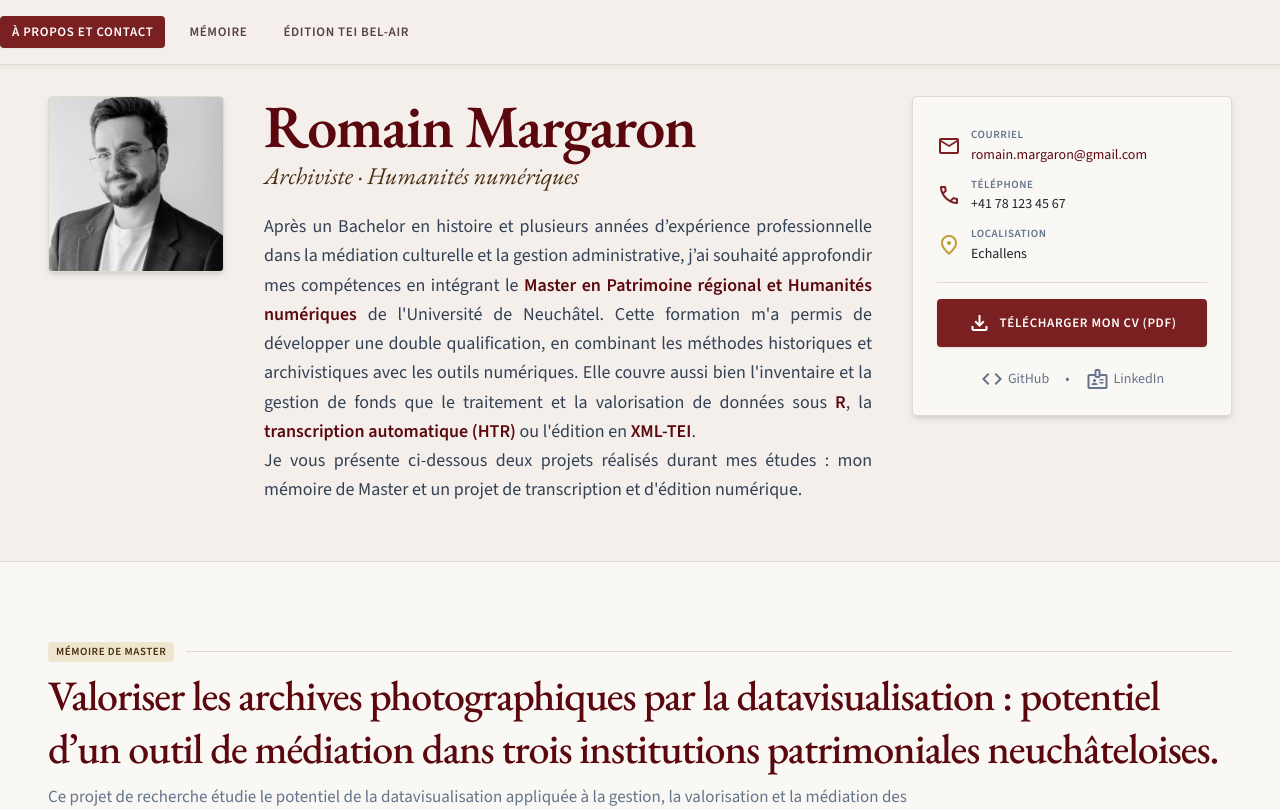
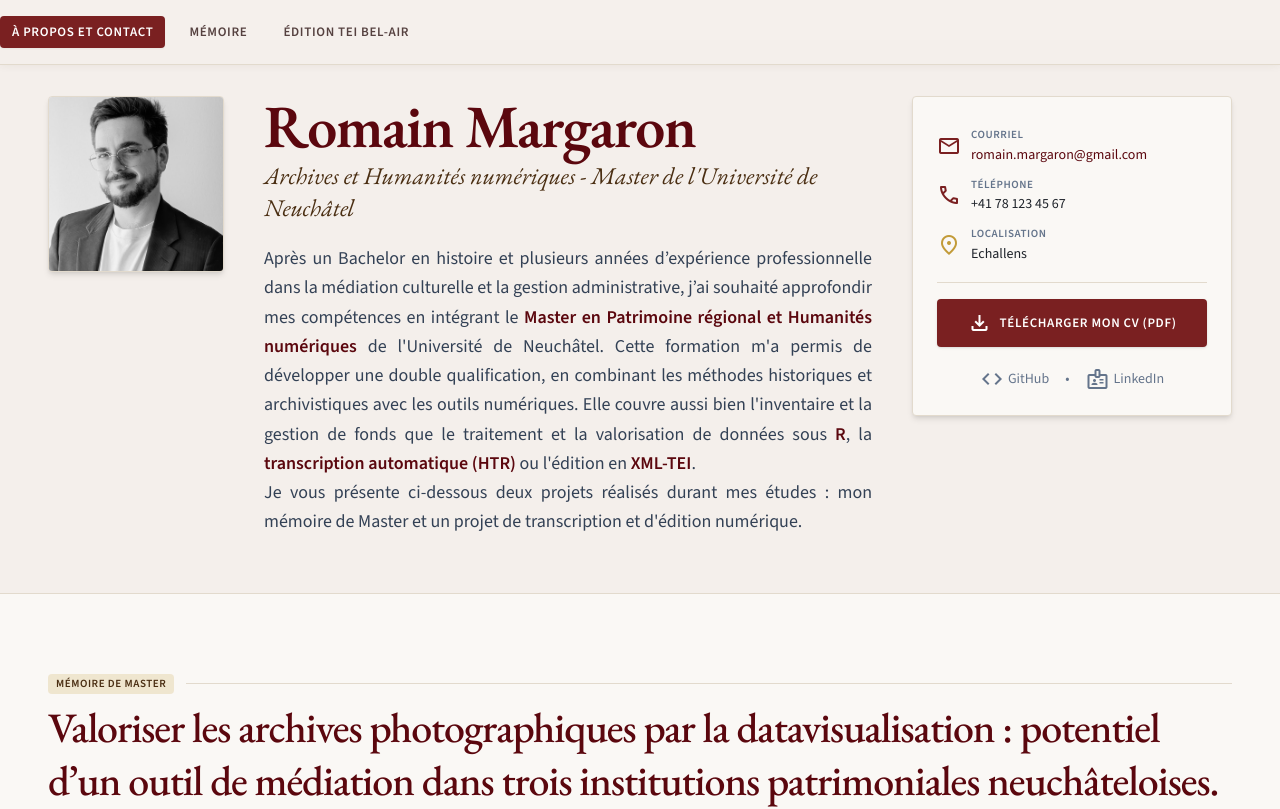
Before and after one commit to mroylem/romainmargaron.io, a React (Vite) app: page / in a window 1280 px wide. Shown: the top 809 px of the page. Built offline with nearby package versions, Linux system fonts and the light colour scheme.

Commit message:
archiviste change

```diff
--- a/src/components/HeroSection.tsx
+++ b/src/components/HeroSection.tsx
@@ -45,7 +45,7 @@ export const HeroSection: React.FC<HeroSectionProps> = ({ }) => {
               Romain Margaron
             </h1>
             <p className="font-serif text-xl sm:text-2xl text-[#4A2E12] mt-1 font-normal italic">
-              Archiviste · Humanités numériques
+              Archives et Humanités numériques - Master de l'Université de Neuchâtel
             </p>
           </div>
 
```
